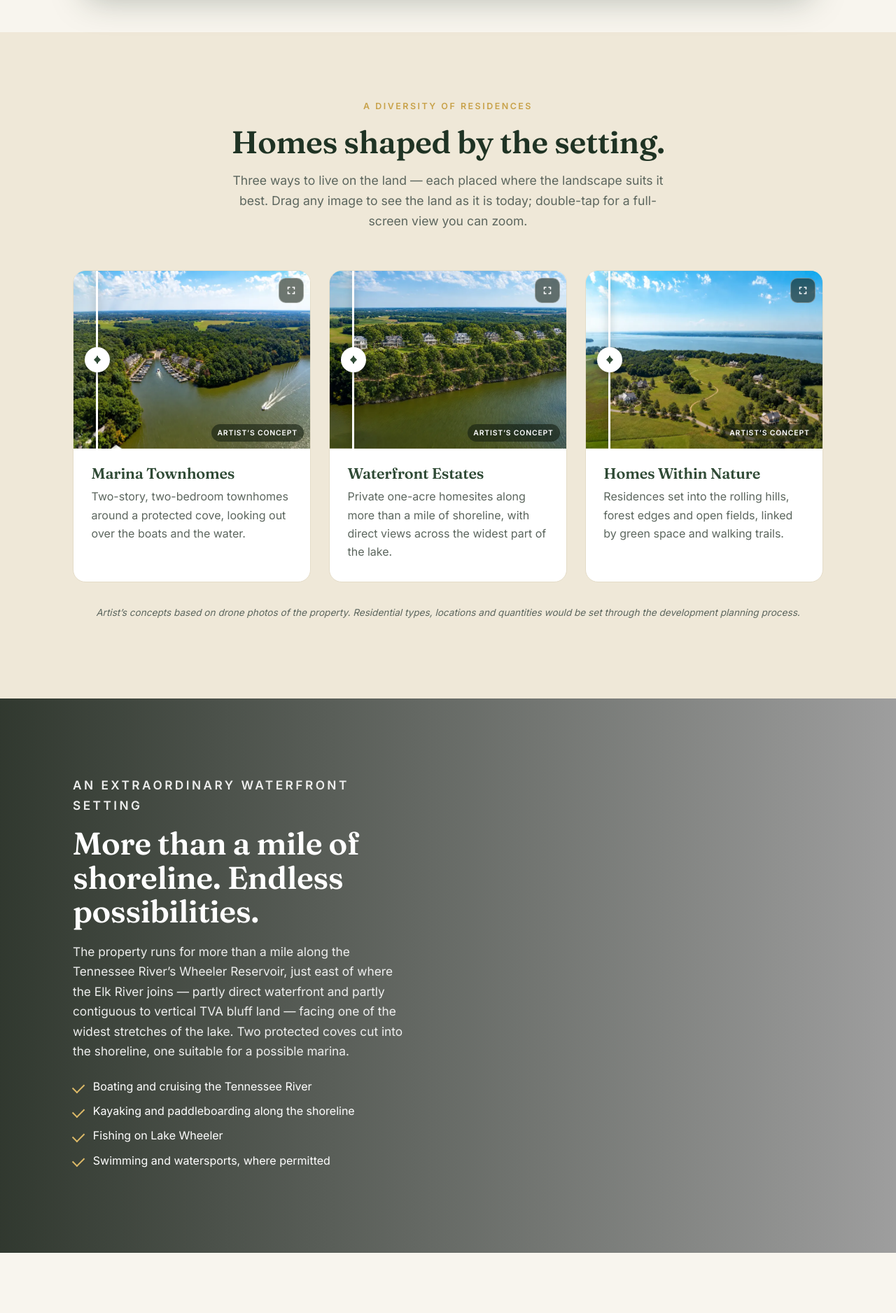
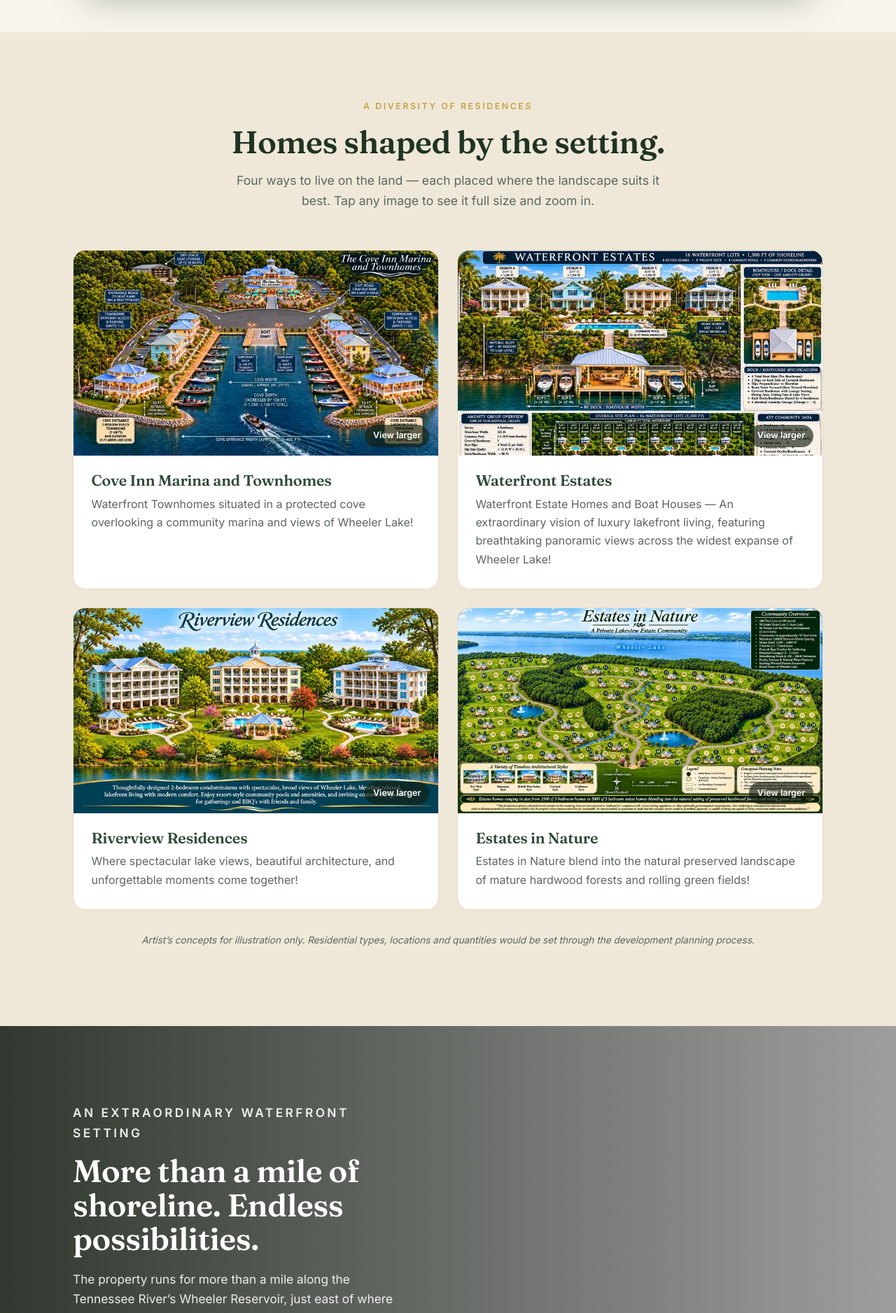
Before and after one commit to cawka/sadlerfarmsllc.com, a Jekyll site: the page built from index.html, in a window 1280 px wide. Shown: the part 2854-4730 px from the top of the page at 70% size. Built offline with Jekyll 4.4.1, drawn with Linux system fonts in a browser that asks for light colours; comment, search, counter and statistics services are not loaded.

Commit message:
Residences: four client concept boards with new copy
The client's ChatGPT boards replace the residence concepts:
- Cove Inn Marina and Townhomes (replaces Marina Townhomes)
- Waterfront Estates (estate homes with shared boathouses)
- Riverview Residences (new: lakefront condominiums)
- Estates in Nature (replaces Homes Within Nature)

The boards are annotated plans, not views of a drone photo, so the
cards drop the before/after sliders: each image opens full size in
the zoomable lightbox. Two-column grid, one column on phones. The
large versions keep native size at higher quality so board text
reads; the unused photo 67 crop is removed.

Co-Authored-By: Claude Opus 5.5 <noreply@anthropic.com>
Claude-Session: https://claude.ai/code/session_01FiGmMBAuR3rbnLVuuFUXma

```diff
--- a/assets/css/style.scss
+++ b/assets/css/style.scss
@@ -269,9 +269,13 @@ a { color: var(--green); }
 
 /* ---------- Tiles ---------- */
 .grid--3 { grid-template-columns: repeat(auto-fit, minmax(280px, 1fr)); }
+.grid--2 { grid-template-columns: repeat(2, 1fr); }
+@media (max-width: 760px) { .grid--2 { grid-template-columns: 1fr; } }
 .grid--4 { grid-template-columns: repeat(auto-fit, minmax(220px, 1fr)); }
 .tile { background: #fff; border-radius: 18px; overflow: hidden; border: 1px solid var(--line); transition: transform .2s ease, box-shadow .2s ease; }
 .tile:hover { transform: translateY(-4px); box-shadow: var(--shadow); }
+.tile__media { position: relative; display: block; background: var(--green-d); }
+.tile__media img { width: 100%; height: auto; aspect-ratio: 16 / 9; object-fit: cover; object-position: center top; display: block; }
 .tile > img { width: 100%; height: auto; aspect-ratio: 4 / 3; object-fit: cover; display: block; }
 .tile__body { padding: 1.5rem 1.6rem 1.8rem; }
 .tile h3 { margin: 0 0 .5rem; color: var(--green); font-size: 1.35rem; }
--- a/index.html
+++ b/index.html
@@ -136,38 +136,55 @@ video:
       <div class="section__head reveal">
         <p class="eyebrow">A diversity of residences</p>
         <h2 class="section__title">Homes shaped by the setting.</h2>
-        <p class="section__intro">Three ways to live on the land — each placed where the landscape suits it best. Drag any image to see the land as it is today; double-tap for a full-screen view you can zoom.</p>
+        <p class="section__intro">Four ways to live on the land — each placed where the landscape suits it best. Tap any image to see it full size and zoom in.</p>
       </div>
-      <div class="grid grid--3">
+      <div class="grid grid--2">
         <article class="tile reveal">
-          {% capture before %}{{ ph }}22-800.webp{% endcapture %}{% capture after %}{{ cx }}marina-800.webp{% endcapture %}{% capture before_l %}{{ ph }}22-1600.webp{% endcapture %}{% capture after_l %}{{ cx }}marina-1440.webp{% endcapture %}
-          {% include compare.html class="compare--card" start="10" before=before before_w="800" before_h="599" before_alt="A sheltered cove on Lake Wheeler today"
-             before_large=before_l after_large=after_l after=after after_w="800" after_h="599" after_alt="Artist's concept: townhomes and a small marina in the cove" %}
+          <a class="tile__media" href="{{ cx }}marina-1440.webp" data-lightbox>
+            <img src="{{ cx }}marina-800.webp" srcset="{{ cx }}marina-800.webp 800w, {{ cx }}marina-1440.webp 1670w" sizes="(max-width: 760px) 100vw, 50vw"
+                 width="800" height="451" alt="Artist's concept board: The Cove Inn marina, boat ramp and dry-stack storage at the head of the cove, with duplex townhomes along both banks" loading="lazy">
+            <span class="plan__zoom">View larger</span>
+          </a>
           <div class="tile__body">
-            <h3>Marina Townhomes</h3>
-            <p>Two-story, two-bedroom townhomes around a protected cove, looking out over the boats and the water.</p>
+            <h3>Cove Inn Marina and Townhomes</h3>
+            <p>Waterfront Townhomes situated in a protected cove overlooking a community marina and views of Wheeler Lake!</p>
           </div>
         </article>
         <article class="tile reveal">
-          {% capture before %}{{ ph }}67-estates-800.webp{% endcapture %}{% capture after %}{{ cx }}estates-800.webp{% endcapture %}{% capture before_l %}{{ ph }}67-estates-1600.webp{% endcapture %}{% capture after_l %}{{ cx }}estates-1440.webp{% endcapture %}
-          {% include compare.html class="compare--card" start="10" before=before before_w="800" before_h="600" before_alt="Wooded shoreline with open fields behind it today"
-             before_large=before_l after_large=after_l after=after after_w="800" after_h="600" after_alt="Artist's concept: estate homes on one-acre lots up on the bluff, with a wooded buffer, a waterfront trail and paths from each home down to it" %}
+          <a class="tile__media" href="{{ cx }}estates-1440.webp" data-lightbox>
+            <img src="{{ cx }}estates-800.webp" srcset="{{ cx }}estates-800.webp 800w, {{ cx }}estates-1440.webp 1536w" sizes="(max-width: 760px) 100vw, 50vw"
+                 width="800" height="533" alt="Artist's concept board: Waterfront Estates, with four home designs, a shared pool and covered boathouse for each group of four lots, and the site plan of 16 lots" loading="lazy">
+            <span class="plan__zoom">View larger</span>
+          </a>
           <div class="tile__body">
             <h3>Waterfront Estates</h3>
-            <p>Private one-acre homesites along more than a mile of shoreline, with direct views across the widest part of the lake.</p>
+            <p>Waterfront Estate Homes and Boat Houses &mdash; An extraordinary vision of luxury lakefront living, featuring breathtaking panoramic views across the widest expanse of Wheeler Lake!</p>
           </div>
         </article>
         <article class="tile reveal">
-          {% capture before %}{{ ph }}42-800.webp{% endcapture %}{% capture after %}{{ cx }}nature-800.webp{% endcapture %}{% capture before_l %}{{ ph }}42-1600.webp{% endcapture %}{% capture after_l %}{{ cx }}nature-1440.webp{% endcapture %}
-          {% include compare.html class="compare--card" start="10" before=before before_w="800" before_h="599" before_alt="Rolling pasture framed by mature trees today"
-             before_large=before_l after_large=after_l after=after after_w="800" after_h="599" after_alt="Artist's concept: farmhouse-style homes around an open meadow" %}
+          <a class="tile__media" href="{{ cx }}riverview-1440.webp" data-lightbox>
+            <img src="{{ cx }}riverview-800.webp" srcset="{{ cx }}riverview-800.webp 800w, {{ cx }}riverview-1440.webp 1670w" sizes="(max-width: 760px) 100vw, 50vw"
+                 width="800" height="451" alt="Artist's concept board: Riverview Residences, three condominium buildings with pools and gazebos facing the lake" loading="lazy">
+            <span class="plan__zoom">View larger</span>
+          </a>
           <div class="tile__body">
-            <h3>Homes Within Nature</h3>
-            <p>Residences set into the rolling hills, forest edges and open fields, linked by green space and walking trails.</p>
+            <h3>Riverview Residences</h3>
+            <p>Where spectacular lake views, beautiful architecture, and unforgettable moments come together!</p>
+          </div>
+        </article>
+        <article class="tile reveal">
+          <a class="tile__media" href="{{ cx }}nature-1440.webp" data-lightbox>
+            <img src="{{ cx }}nature-800.webp" srcset="{{ cx }}nature-800.webp 800w, {{ cx }}nature-1440.webp 1670w" sizes="(max-width: 760px) 100vw, 50vw"
+                 width="800" height="451" alt="Artist's concept board: Estates in Nature master plan, with one-acre estate lots along winding roads, ponds and preserved forest above Wheeler Lake" loading="lazy">
+            <span class="plan__zoom">View larger</span>
+          </a>
+          <div class="tile__body">
+            <h3>Estates in Nature</h3>
+            <p>Estates in Nature blend into the natural preserved landscape of mature hardwood forests and rolling green fields!</p>
           </div>
         </article>
       </div>
-      <p class="note note--center">Artist&rsquo;s concepts based on drone photos of the property. Residential types, locations and quantities would be set through the development planning process.</p>
+      <p class="note note--center">Artist&rsquo;s concepts for illustration only. Residential types, locations and quantities would be set through the development planning process.</p>
     </div>
   </section>
 
```
Also changed, not shown: assets/media/concepts/estates-1440.webp, assets/media/concepts/estates-800.webp, assets/media/concepts/marina-1440.webp, assets/media/concepts/marina-800.webp, assets/media/concepts/nature-1440.webp, assets/media/concepts/nature-800.webp, assets/media/concepts/riverview-1440.webp (added), assets/media/concepts/riverview-800.webp (added), assets/media/photos/67-estates-1600.webp (deleted), assets/media/photos/67-estates-800.webp (deleted), 5 other files.
